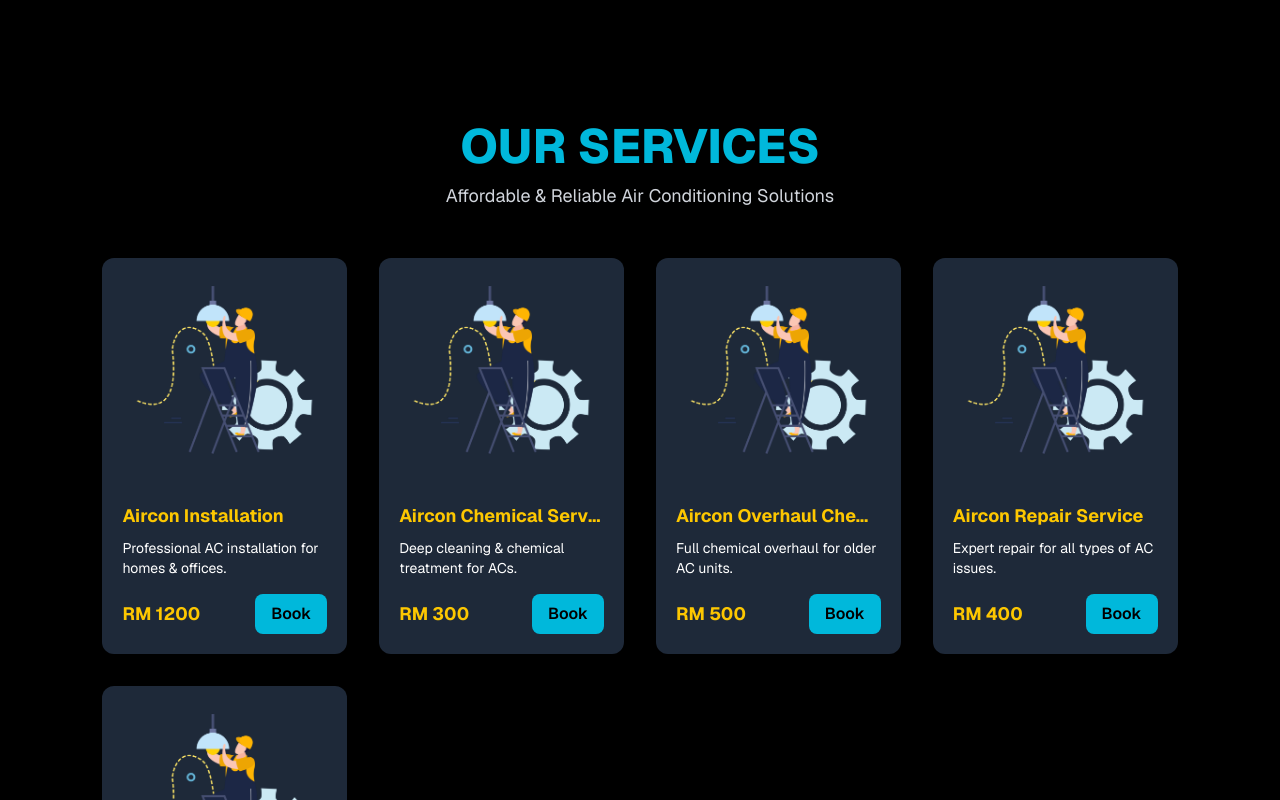
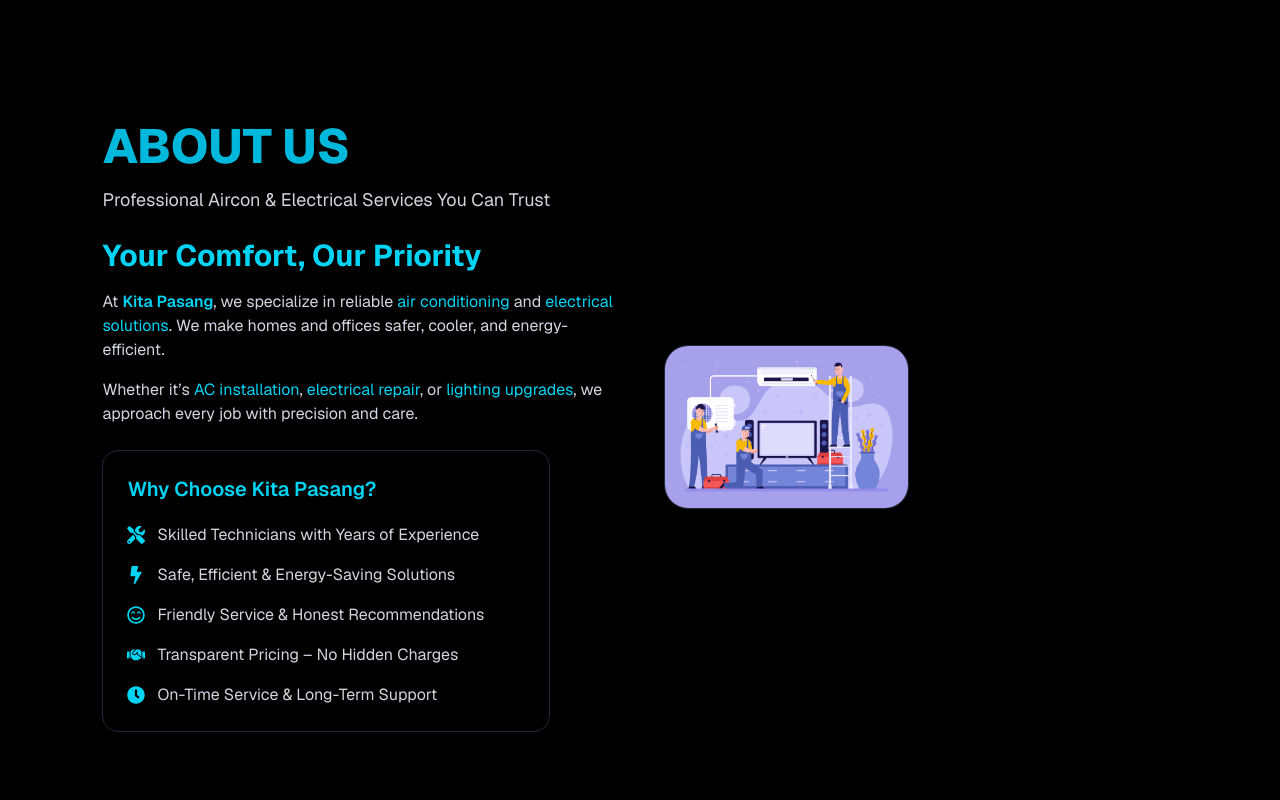
Before and after one commit to Faraz2110/Everbright, a Next.js app: page / in a window 1280 px wide. Shown: the part 1600-2400 px from the top of the page. Built offline with nearby package versions, Linux system fonts and the light colour scheme.

Commit message:
refactored

```diff
--- a/app/components/Services.jsx
+++ b/app/components/Services.jsx
@@ -1,100 +1,118 @@
-import React from "react";
-import { motion } from "framer-motion";
+import React, { useState, useRef, useEffect } from "react";
+import Image from "next/image";
+import { motion, useAnimation, useInView } from "framer-motion";
+import { FaTools, FaBolt, FaRegSmileBeam, FaHandshake, FaClock } from "react-icons/fa";
 
-const services = [
-  { name: "Aircon Installation", description: "Professional AC installation for homes & offices.", price: 1200 },
-  { name: "Aircon Chemical Service", description: "Deep cleaning & chemical treatment for ACs.", price: 300 },
-  { name: "Aircon Overhaul Chemical Service", description: "Full chemical overhaul for older AC units.", price: 500 },
-  { name: "Aircon Repair Service", description: "Expert repair for all types of AC issues.", price: 400 },
-  { name: "Aircon Gas Refill Service", description: "Refill AC gas for optimal cooling performance.", price: 350 },
-];
-
-// Animation variants
-const containerVariants = {
-  hidden: {},
-  show: {
-    transition: {
-      staggerChildren: 0.2, // stagger cards
-    },
-  },
+const fadeUpVariant = {
+  hidden: { opacity: 0, y: 40, scale: 0.95 },
+  visible: { opacity: 1, y: 0, scale: 1, transition: { duration: 0.6, ease: "easeOut" } },
 };
 
-const cardVariants = {
-  hidden: { opacity: 0, y: 40, scale: 0.95 },
-  show: { opacity: 1, y: 0, scale: 1, transition: { duration: 0.5, ease: "easeOut" } },
-};
+export default function About() {
+  const [mainLoaded, setMainLoaded] = useState(false);
 
-export default function ServiceCards() {
+  const ref = useRef(null);
+  const isInView = useInView(ref, { once: true, margin: "-100px" });
+  const controls = useAnimation();
+
+  useEffect(() => {
+    if (isInView) controls.start("visible");
+  }, [isInView, controls]);
+
   return (
-    <motion.section
-      id="services"
-      className="relative scroll-mt-24 py-16 sm:py-20 lg:py-24 px-4 md:px-[8%] bg-black overflow-hidden"
-      initial="hidden"
-      whileInView="show"
-      viewport={{ once: true, amount: 0.3 }} // animate once
-      variants={containerVariants}
+    <section
+      id="about"
+      className="relative scroll-mt-24 py-12 sm:py-16 lg:py-24 px-4 md:px-[8%] bg-black flex flex-col lg:flex-row items-center gap-10 lg:gap-12 overflow-hidden"
+      ref={ref}
     >
-      {/* Heading */}
+      {/* Left Content */}
       <motion.div
-        className="relative z-10 text-center mb-12"
-        initial={{ opacity: 0, y: 20 }}
-        whileInView={{ opacity: 1, y: 0 }}
-        transition={{ duration: 0.6, ease: "easeOut" }}
-        viewport={{ once: true, amount: 0.3 }}
+        className="flex-1 text-gray-300"
+        initial="hidden"
+        animate={controls}
+        variants={{ visible: { transition: { staggerChildren: 0.15 } } }}
       >
-        <h1 className="text-3xl md:text-4xl lg:text-5xl font-extrabold text-cyan-500 uppercase">
-          Our Services
-        </h1>
-        <p className="text-lg text-gray-300 mt-3 max-w-2xl mx-auto">
-          Affordable & Reliable Air Conditioning Solutions
-        </p>
+        <motion.h1 className="text-3xl sm:text-4xl lg:text-5xl font-extrabold text-cyan-500 uppercase mb-4" variants={fadeUpVariant}>
+          About Us
+        </motion.h1>
+        <motion.p className="text-lg text-gray-300 mb-6" variants={fadeUpVariant}>
+          Professional Aircon & Electrical Services You Can Trust
+        </motion.p>
+
+        <motion.h2 className="text-2xl sm:text-3xl font-bold text-cyan-400 mb-4" variants={fadeUpVariant}>
+          Your Comfort, Our Priority
+        </motion.h2>
+        <motion.p className="mb-4" variants={fadeUpVariant}>
+          At <span className="text-cyan-400 font-semibold">Kita Pasang</span>, we specialize in reliable <span className="text-cyan-400">air conditioning</span> and <span className="text-cyan-400">electrical solutions</span>. We make homes and offices safer, cooler, and energy-efficient.
+        </motion.p>
+        <motion.p className="mb-6" variants={fadeUpVariant}>
+          Whether it’s <span className="text-cyan-400">AC installation</span>, <span className="text-cyan-400">electrical repair</span>, or <span className="text-cyan-400">lighting upgrades</span>, we approach every job with precision and care.
+        </motion.p>
+
+        <motion.div
+          className="bg-black/70 backdrop-blur-md p-6 rounded-2xl shadow-lg border border-gray-800 hover:border-cyan-500 transition duration-300 max-w-md"
+          variants={fadeUpVariant}
+          whileHover={{ scale: 1.02 }}
+        >
+          <h3 className="text-xl font-semibold text-cyan-400 mb-5">
+            Why Choose Kita Pasang?
+          </h3>
+          <ul className="space-y-4 text-gray-300">
+            {[
+              { icon: <FaTools />, text: "Skilled Technicians with Years of Experience" },
+              { icon: <FaBolt />, text: "Safe, Efficient & Energy-Saving Solutions" },
+              { icon: <FaRegSmileBeam />, text: "Friendly Service & Honest Recommendations" },
+              { icon: <FaHandshake />, text: "Transparent Pricing – No Hidden Charges" },
+              { icon: <FaClock />, text: "On-Time Service & Long-Term Support" },
+            ].map((item, idx) => (
+              <motion.li key={idx} className="flex items-center gap-3 hover:text-cyan-400 transition" variants={fadeUpVariant}>
+                {React.cloneElement(item.icon, { className: "text-cyan-400 text-lg" })}
+                {item.text}
+              </motion.li>
+            ))}
+          </ul>
+        </motion.div>
       </motion.div>
 
-      {/* Cards */}
-      <motion.div
-        className="max-w-7xl mx-auto grid gap-8 sm:grid-cols-2 md:grid-cols-3 lg:grid-cols-4"
-        variants={containerVariants}
-      >
-        {services.map((service, index) => (
+      {/* Right Illustration as card-style images */}
+      <motion.div className="flex-1 grid grid-cols-1 sm:grid-cols-2 gap-6 w-full">
+        {/* Main Image Card */}
+        <motion.div
+          className="relative rounded-3xl overflow-hidden shadow-2xl border border-gray-800 cursor-pointer"
+          initial="hidden"
+          animate={isInView ? "visible" : "hidden"}
+          variants={fadeUpVariant}
+          whileHover={{ scale: 1.05, y: -5 }}
+        >
+          <Image
+            src="/about_illustration_main.png"
+            alt="Main Illustration"
+            width={500}
+            height={350}
+            className="object-cover w-full h-full"
+            onLoadingComplete={() => setMainLoaded(true)}
+          />
+        </motion.div>
+
+        {/* Secondary Image Card */}
+        {mainLoaded && (
           <motion.div
-            key={index}
-            variants={cardVariants}
+            className="relative rounded-2xl overflow-hidden shadow-lg border border-cyan-500 cursor-pointer"
+            initial={{ opacity: 0, y: 40, scale: 0.9 }}
+            animate={isInView ? { opacity: 1, y: 0, scale: 1 } : {}}
             whileHover={{ scale: 1.05, y: -5 }}
-            className="bg-gray-800 rounded-xl overflow-hidden shadow-lg flex flex-col cursor-pointer"
+            transition={{ duration: 0.6, ease: "easeOut", delay: 0.2 }}
           >
-            {/* Image */}
-            <div className="h-56 w-full overflow-hidden">
-              <img
-                src="/image.png"
-                alt={service.name}
-                className="w-full h-full object-cover"
-              />
-            </div>
-
-            {/* Content */}
-            <div className="p-5 flex flex-col justify-between flex-1">
-              <h3 className="text-yellow-400 font-bold text-lg mb-2 truncate">
-                {service.name}
-              </h3>
-              <p className="text-white text-sm mb-4 line-clamp-3">
-                {service.description}
-              </p>
-              <div className="flex justify-between items-center mt-auto">
-                <p className="text-yellow-400 font-bold text-lg">
-                  RM {service.price}
-                </p>
-                <motion.button
-                  whileTap={{ scale: 0.95 }}
-                  whileHover={{ backgroundColor: "#0891b2" }}
-                  className="bg-cyan-500 text-black px-4 py-2 rounded-lg font-semibold transition"
-                >
-                  Book
-                </motion.button>
-              </div>
-            </div>
+            <Image
+              src="/about_illustration.png"
+              alt="Secondary Illustration"
+              width={300}
+              height={200}
+              className="object-cover w-full h-full"
+            />
           </motion.div>
-        ))}
+        )}
       </motion.div>
-    </motion.section>
+    </section>
   );
 }
```
